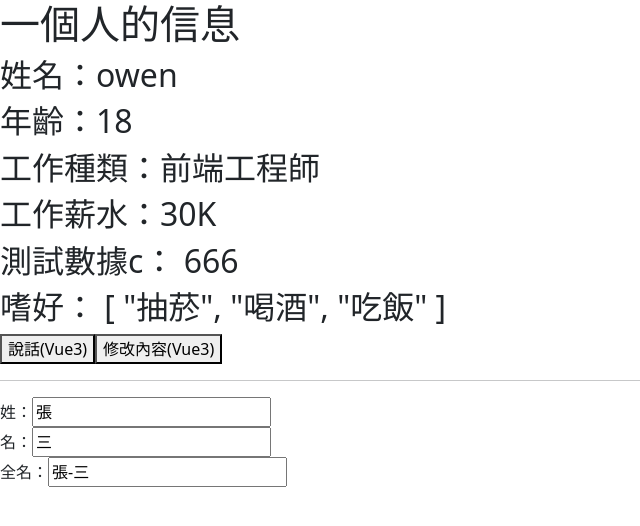
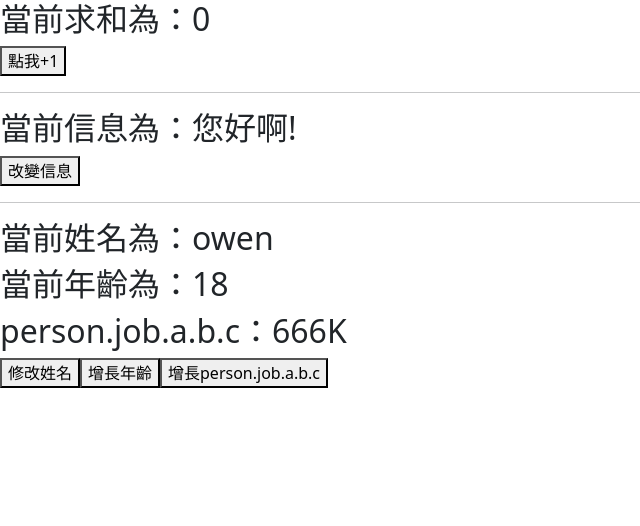
Before and after one commit to owen013288/Vue3CLI, a Vue app: page / in a window 1280 px wide. Shown: the top 526 px of the page, without its empty margins (0-640 px from the left). Built offline with nearby package versions, Linux system fonts and the light colour scheme.

Commit message:
監視屬性

```diff
--- a/src/App.vue
+++ b/src/App.vue
@@ -1,4 +1,5 @@
 <template>
+  <div v-show="false">
     <h1>一個人的信息</h1>
     <h2>姓名：{{ person.name }}</h2>
     <h2>年齡：{{ person.age }}</h2>
@@ -14,10 +15,24 @@
     名：<input type="text" v-model="person.lastName" />
     <br />
     全名：<input type="text" v-model="person.fullName" />
+    <hr />
+  </div>
+  <h2>當前求和為：{{ sum }}</h2>
+  <button @click="sum++">點我+1</button>
+  <hr />
+  <h2>當前信息為：{{ msg }}</h2>
+  <button @click="msg += '!'">改變信息</button>
+  <hr />
+  <h2>當前姓名為：{{ person.name }}</h2>
+  <h2>當前年齡為：{{ person.age }}</h2>
+  <h2>person.job.a.b.c：{{ person.job.a.b.c }}K</h2>
+  <button @click="person.name += '!'">修改姓名</button>
+  <button @click="person.age++">增長年齡</button>
+  <button @click="person.job.a.b.c++">增長person.job.a.b.c</button>
 </template>
 
 <script>
-import { reactive, computed } from "vue";
+import { ref, reactive, computed, watch } from "vue";
 export default {
   name: "App",
   setup() {
@@ -42,11 +57,24 @@
       firstName: "張",
       lastName: "三",
     });
+    let sum = ref(0);
+    let msg = ref("您好啊!");
 
+    //#region 方法
+    function changeInfo() {
+      person.name = "李四";
+      person.age = 48;
+      person.job.type = "後端工程師";
+      person.job.salary = "50K";
+      person.job.a.b.c = 999;
+      person.hobby[0] = "吃飯";
+    }
     function SayHello() {
       alert(`我叫${person.name},今年${person.age}歲`);
     }
+    //#endregion
 
+    //#region 計算屬性
     // 計算屬性-簡寫
     // person.fullName = computed(() => {
     //   return person.firstName + "-" + person.lastName;
@@ -63,25 +91,62 @@
         person.lastName = nameArr[1];
       },
     });
+    //#endregion
 
-    function changeInfo() {
-      person.name = "李四";
-      person.age = 48;
-      person.job.type = "後端工程師";
-      person.job.salary = "50K";
-      person.job.a.b.c = 999;
-      person.hobby[0] = "吃飯";
-    }
+    //#region 監視屬性
+    //情況一：監視ref所定義的一個響應式數據
+    // watch(sum, (newValue, oldValue) => {
+    //   console.log("sum被改變了", newValue, oldValue);
+    // });
+
+    //情況二：監視ref所定義的多個響應式數據
+    // watch(
+    //   [sum, msg],
+    //   (newValue, oldValue) => {
+    //     console.log("sum或msg被改變了", newValue, oldValue);
+    //   },
+    //   { immediate: true }
+    // );
+
+    //情況三：監視reactive所定義的多個響應式數據
+    //此處oldValue也是新的
+    //強制開啟深度監視
+    // watch(person, (newValue, oldValue) => {
+    //   console.log("person變化了", newValue, oldValue);
+    // });
+
+    //情況四：監視reactive所定義的一個響應式數據中的某個屬性
+    //這邊的oldValue才是舊的
+    // watch(
+    //   () => person.age,
+    //   (newValue, oldValue) => {
+    //     console.log("person.age變化了", newValue, oldValue);
+    //   }
+    // );
+
+    //情況五：監視reactive所定義的一個響應式數據中的某些屬性
+    // watch([() => person.name, () => person.age], (newValue, oldValue) => {
+    //   console.log("person.name或  person.age變化了", newValue, oldValue);
+    // });
+
+    //特殊情況
+    watch(
+      () => person.job,
+      (newValue, oldValue) => {
+        console.log("person.job變化了", newValue, oldValue);
+      },
+      { deep: true } //此處由於是監視reactive對象中的某個屬性，所以deep配置有效
+    );
+    //#endregion
 
     // 返回一個對象
     return {
       person,
       SayHello,
       changeInfo,
+      sum,
+      msg,
     };
   },
 };
 </script>
-
-<style>
-</style>
```
Lines whose indentation alone changed are shown as unchanged.
